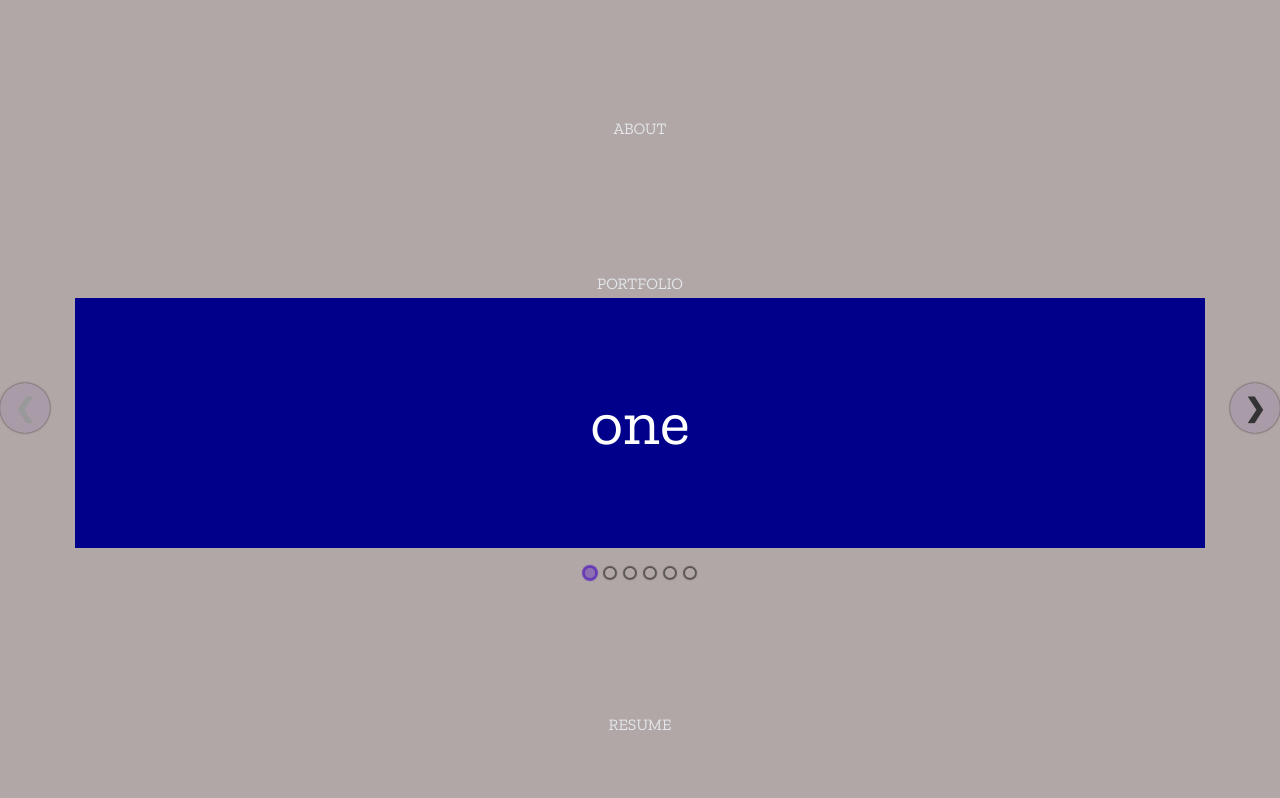
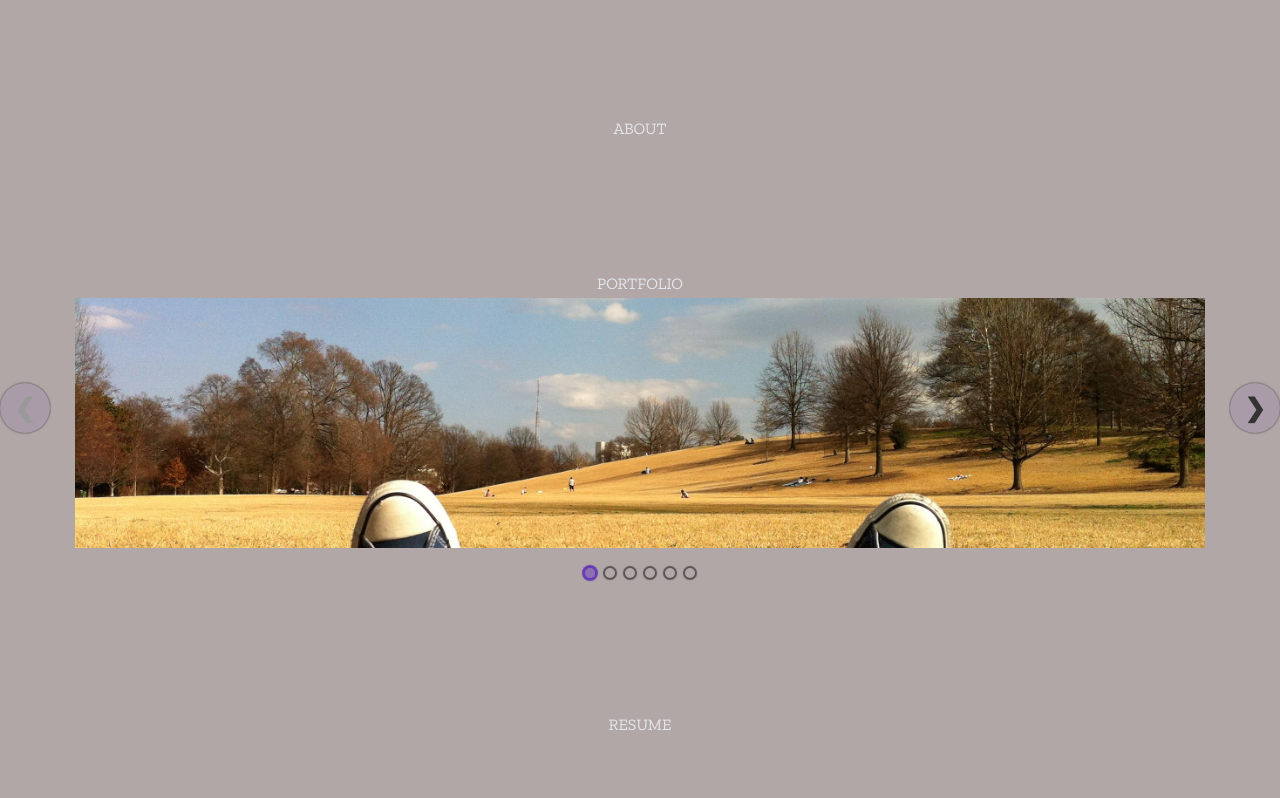
Before and after one commit to Rehtribution/rc-react-portfolio, a React (Create React App) app: page / in a window 1280 px wide. Shown: the part 700-1498 px from the top of the page. Built offline with nearby package versions, Linux system fonts and the light colour scheme.

Commit message:
carosel edits functioning

```diff
--- a/src/components/Portfolio/Portfolio.jsx
+++ b/src/components/Portfolio/Portfolio.jsx
@@ -1,28 +1,83 @@
 import React from "react";
 import Carousel from "react-elastic-carousel";
 import "./portfolio.css";
+import first from "../../assets/first.png";
+import second from "../../assets/second.png";
 
 
-const breakPoints = [
-  { width: 1, items: 1 },
-  { width: 1, items: 2 },
-  { width: 1, items: 3 },
-  { width: 1, items: 4 },
-  { width: 1, items: 5 },
-  { width: 1, items: 6 }
-];
+const Portfolio = () => {
+  return (
+    <section id="portfolio">
+      PORTFOLIO
+      <Carousel>
+        <article className="item">
+          <a
+            href="https://github.com/Rehtribution?tab=repositories&q=&type=&language=&sort=stargazers"
+            className=""
+            target="_blank"
+            rel="noopener noreferrer"
+          >
+            <img src={first} alt="placeholder 1" />
+          </a>
+        </article>
 
-const Portfolio = () => {
-  return <section id="portfolio">PORTFOLIO
-    <Carousel breakPoints={breakPoints}>
-      <div className="item">one</div>
-      <div className="item">two</div>
-      <div className="item">three</div>
-      <div className="item">four</div>
-      <div className="item">five</div>
-      <div className="item">six</div>
-    </Carousel>
-  </section>;
+        <article className="item">
+          <a
+            href="https://github.com/Rehtribution?tab=repositories&q=&type=&language=&sort=stargazers"
+            className="btn"
+            target="_blank"
+            rel="noopener noreferrer"
+          >
+            <img src={second} alt="placeholder 1" />
+          </a>
+        </article>
+
+        <article className="item">
+          <a
+            href="https://github.com/Rehtribution?tab=repositories&q=&type=&language=&sort=stargazers"
+            className="btn"
+            target="_blank"
+            rel="noopener noreferrer"
+          >
+            <img src={second} alt="placeholder 1" />
+          </a>
+        </article>
+
+        <article className="item">
+          <a
+            href="https://github.com/Rehtribution?tab=repositories&q=&type=&language=&sort=stargazers"
+            className="btn"
+            target="_blank"
+            rel="noopener noreferrer"
+          >
+            <img src={second} alt="placeholder 1" />
+          </a>
+        </article>
+
+        <article className="item">
+          <a
+            href="https://github.com/Rehtribution?tab=repositories&q=&type=&language=&sort=stargazers"
+            className="btn"
+            target="_blank"
+            rel="noopener noreferrer"
+          >
+            <img src={second} alt="placeholder 1" />
+          </a>
+        </article>
+
+        <article className="item">
+          <a
+            href="https://github.com/Rehtribution?tab=repositories&q=&type=&language=&sort=stargazers"
+            className="btn"
+            target="_blank"
+            rel="noopener noreferrer"
+          >
+            <img src={second} alt="placeholder 1" />
+          </a>
+        </article>
+      </Carousel>
+    </section>
+  );
 };
 
 export default Portfolio;
--- a/src/components/Portfolio/portfolio.css
+++ b/src/components/Portfolio/portfolio.css
@@ -1,11 +1,16 @@
-.item {
+article {
     display: flex;
     justify-content: center;
     align-items: center;
     height: 250px;
     width: 100%;
-    background-color: #00008B;
-    color: #fff;
+    background-color: var(--bg-1);
+    color: var(--font);
     margin: 0 15px;
     font-size: 4em;
 }
+
+.item:hover {
+    border-color: black;
+    background: transparent;
+}
```
Also changed, not shown: src/index.css (+0 -23 lines), src/assets/first.png (added), src/assets/second.png (added).
